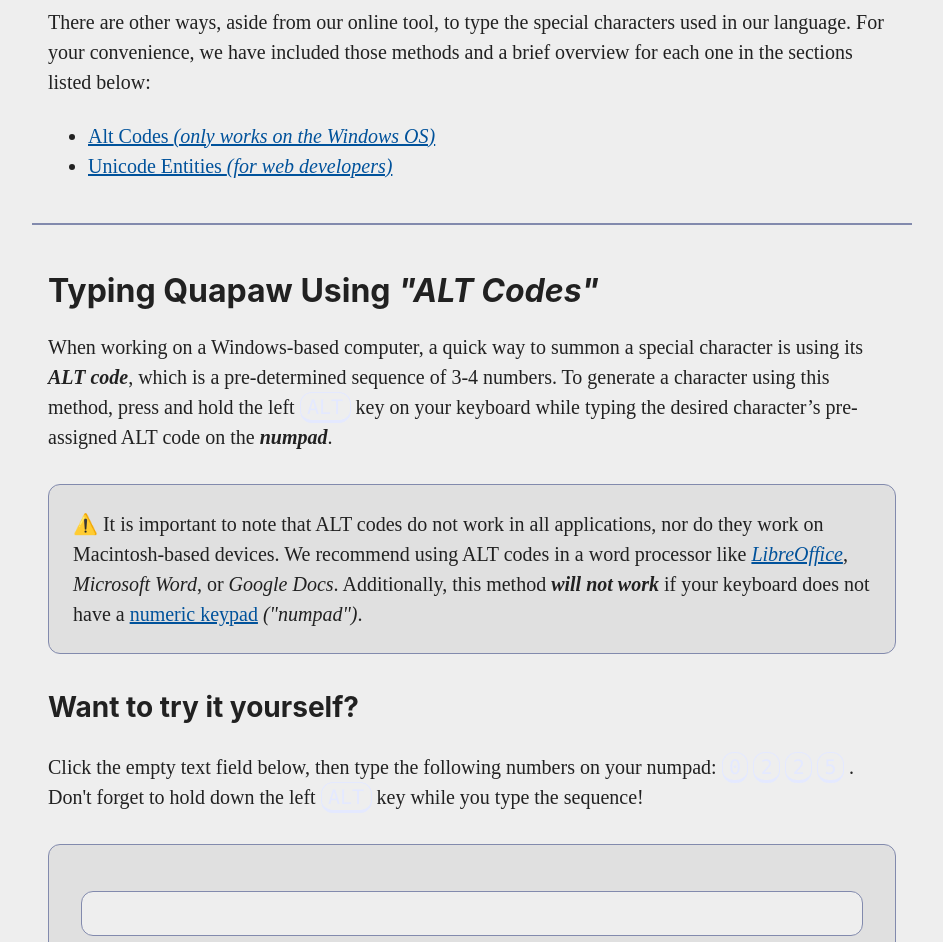
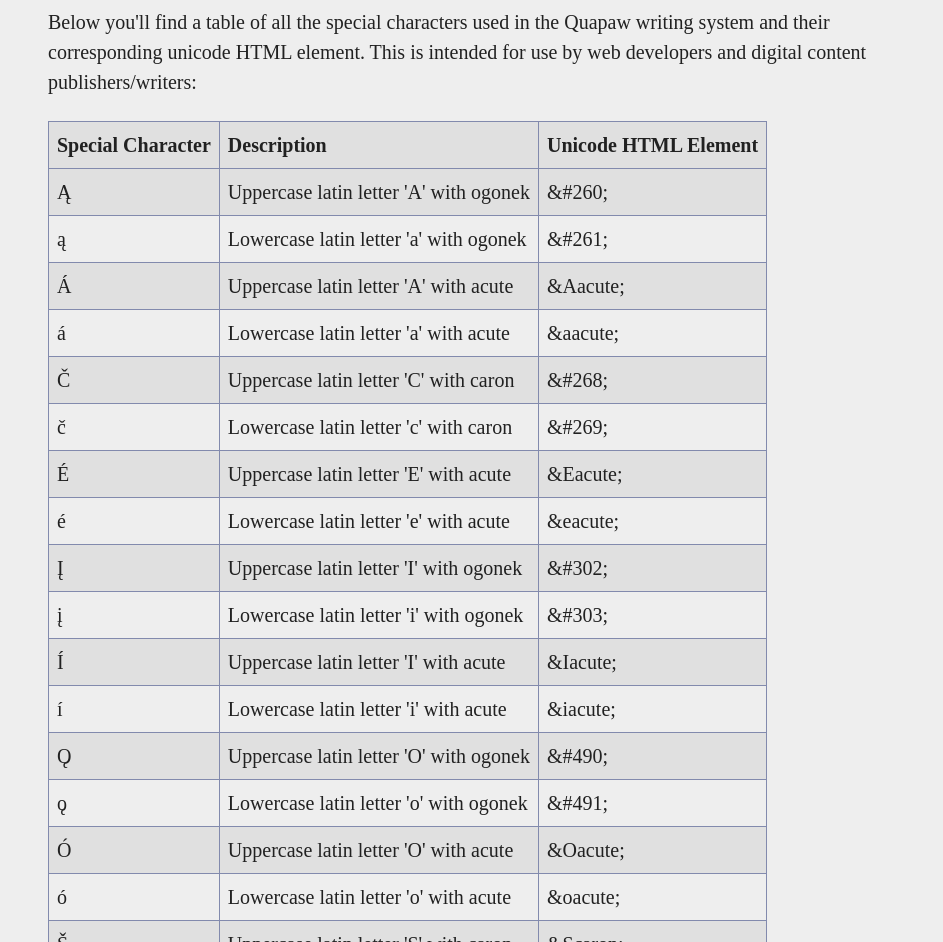
Before and after one commit to quapaw-language/quapawlanguage.org, a plain HTML site: page curriculum/guides/typing-quapaw-writing-system.html in a window 1280 px wide. Shown: the part 752-1694 px from the top of the page, without its empty margins (168-1111 px from the left). Drawn offline with nearby package versions, Linux system fonts and the light colour scheme; a web font is replaced by a local one.

Commit message:
remove more ref to alt codes

```diff
--- a/css/custom.css
+++ b/css/custom.css
@@ -44,7 +44,7 @@
     --accent: #ffe774;
     --accent-hover: #e2cc5e;
     --accent-text: var(--bg);
-    --preformatted: #4a5377;
+    --preformatted: #646c8d;
     --marked: #e51937;
     --code: #229759;
     --disabled: #ffffff;
--- a/curriculum/guides/typing-quapaw-writing-system.html
+++ b/curriculum/guides/typing-quapaw-writing-system.html
@@ -61,82 +61,6 @@
         Follow the link to learn more!
       </p>
     </section>
-
-    <section>
-      <h3>Other Typing Methods</h3>
-      <p>
-        There are other ways, aside from our online tool, to type the special
-        characters used in our language. For your convenience, we have
-        included those methods and a brief overview for each one in the
-        sections listed below:
-      </p>
-      <ul>
-        <li>
-          <a href="#altcode">Alt Codes <i>(only works on the Windows OS)</i></a>
-        </li>
-        <li>
-          <a href="#unicode">Unicode Entities <i>(for web developers)</i></a>
-        </li>
-      </ul>
-    </section>
-
-    <!-- Windows -->
-    <section>
-      <h3 id="altcode">Typing Quapaw Using <em>"ALT Codes"</em></h3>
-      <p>
-        When working on a Windows-based computer, a quick way to summon a
-        special character is using its <strong>ALT code</strong>, which is a
-        pre-determined sequence of 3-4 numbers. To generate a character using
-        this method, press and hold the left <kbd>ALT</kbd> key on your
-        keyboard while typing the desired character’s pre-assigned ALT code on
-        the <strong>numpad</strong>.
-      </p>
-      <div id="target-content">
-        <a href="#altcode" class="close"></a>
-        <div id="target-inner">
-          <p class="center">
-            You may click anywhere outside of this pop-up window to close it.
-          </p>
-          <figure>
-            <img src="/img/curriculum/numpad.png"
-              alt="A flat-colored digital drawing of a QWERTY keyboard with a legend below it highlighting the different named sections of the keyboard." />
-            <figcaption>
-              This image depicts a numeric keypad, often shortened as,
-              "numpad."
-              <br />
-              <a href="https://commons.wikimedia.org/wiki/Keyboard#/media/File:Qwerty.svg">Original image</a>
-              courtesy of Wikimedia Commons.
-            </figcaption>
-          </figure>
-        </div>
-      </div>
-      <p class="notice">
-        ⚠️ It is important to note that ALT codes do not work in all
-        applications, nor do they work on Macintosh-based devices. We
-        recommend using ALT codes in a word processor like
-        <a href="https://www.libreoffice.org/"><i>LibreOffice</i></a>, <i>Microsoft Word</i>, or <i>Google Docs</i>.
-        Additionally, this
-        method <strong>will not work</strong> if your keyboard does not have a
-        <a href="#target-content" id="button">numeric keypad</a>
-        <i>("numpad")</i>.
-      </p>
-      <h4>Want to try it yourself?</h4>
-      <p>
-        Click the empty text field below, then type the following numbers on
-        your numpad: <kbd>0</kbd> <kbd>2</kbd> <kbd>2</kbd> <kbd>5</kbd> .
-        Don't forget to hold down the left <kbd>ALT</kbd> key while you type
-        the sequence!
-      </p>
-      <article>
-        <br />
-        <input type="text" style="text-align: center; width: 100%" />
-        <p class="center">
-          If you typed the code correctly, you will see the
-          <kbd>á</kbd> character appear in the field.
-        </p>
-      </article>
-    </section>
-
     <!-- Unicode -->
     <section>
       <h3 id="unicode">Unicode HTML Elements</h3>
```
